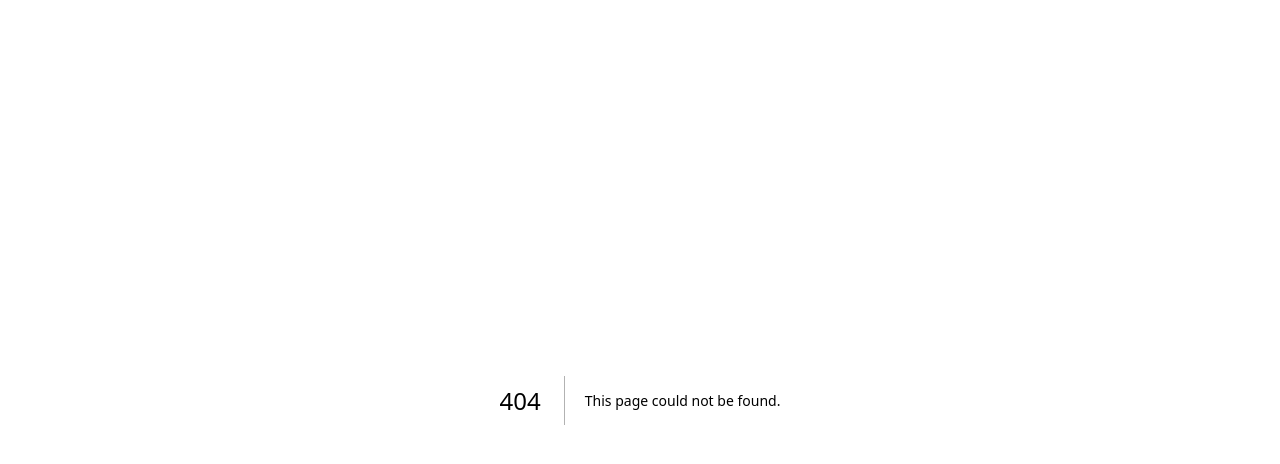
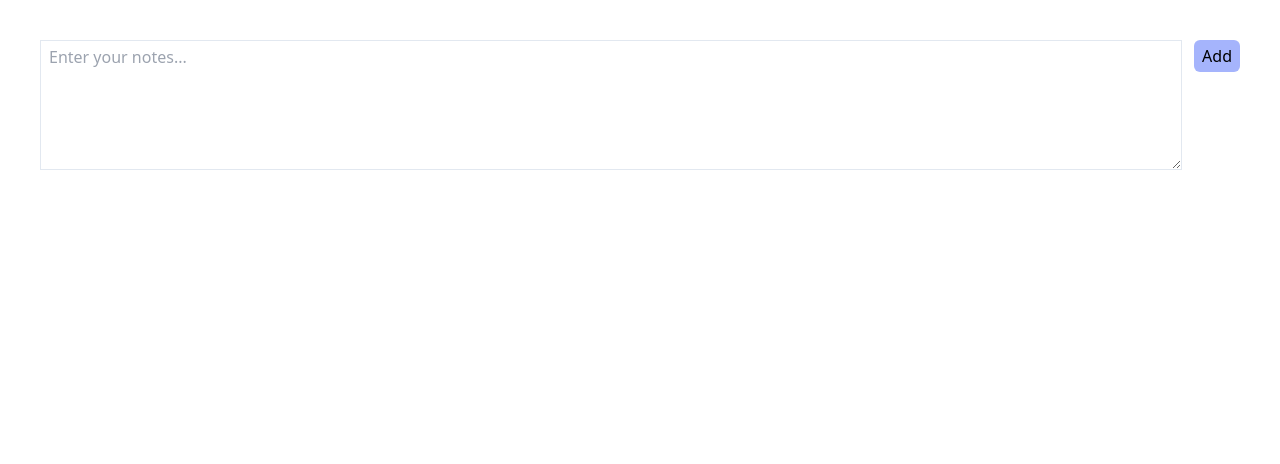
Before and after one commit to ndhfar/belajar-next, a Next.js app: page /server-actions in a window 1280 px wide. Before the commit this address had no page. Shown: the top 464 px of the page. Built offline with nearby package versions, Linux system fonts and the light colour scheme.

Commit message:
Server Actions

```diff
--- a/src/app/page.js
+++ b/src/app/page.js
@@ -6,6 +6,7 @@ export default function Home() {
     <div className="p-10 space-x-2 font-semibold ">
       <LinkTemplate direct="/props-drilling" fileName="Props Drilling" />
       <LinkTemplate direct="/crud" fileName="CRUD" />
+      <LinkTemplate direct="/server-actions" fileName="Server Actions" />
     </div>
   );
 }
--- /dev/null
+++ b/src/app/server-actions/action.js
@@ -0,0 +1,7 @@
+"use server";
+
+export async function createNotesAction(formData) {
+  const notes = formData.get("notes");
+
+  console.log({ notes });
+}
--- /dev/null
+++ b/src/app/server-actions/page.js
@@ -0,0 +1,21 @@
+import { Button } from "@/components/button";
+import { createNotesAction } from "./action";
+
+export default function Home() {
+  return (
+    <main className="p-10">
+      <form
+        className="flex justify-between items-start gap-3"
+        action={createNotesAction}
+      >
+        <textarea
+          className="w-full px-2 py-1 border border-slate-200 outline-indigo-100"
+          placeholder="Enter your notes..."
+          rows="5"
+          name="notes"
+        ></textarea>
+        <Button>Add</Button>
+      </form>
+    </main>
+  );
+}
```
